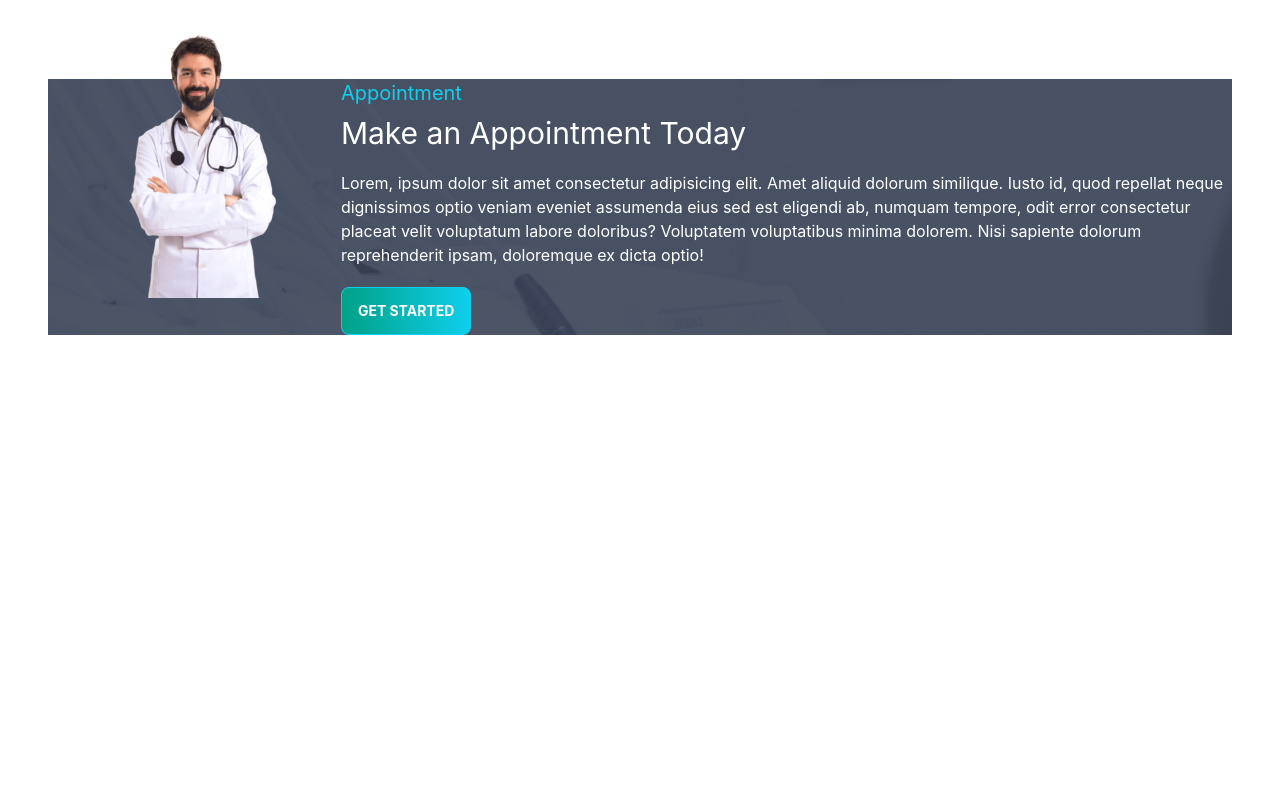
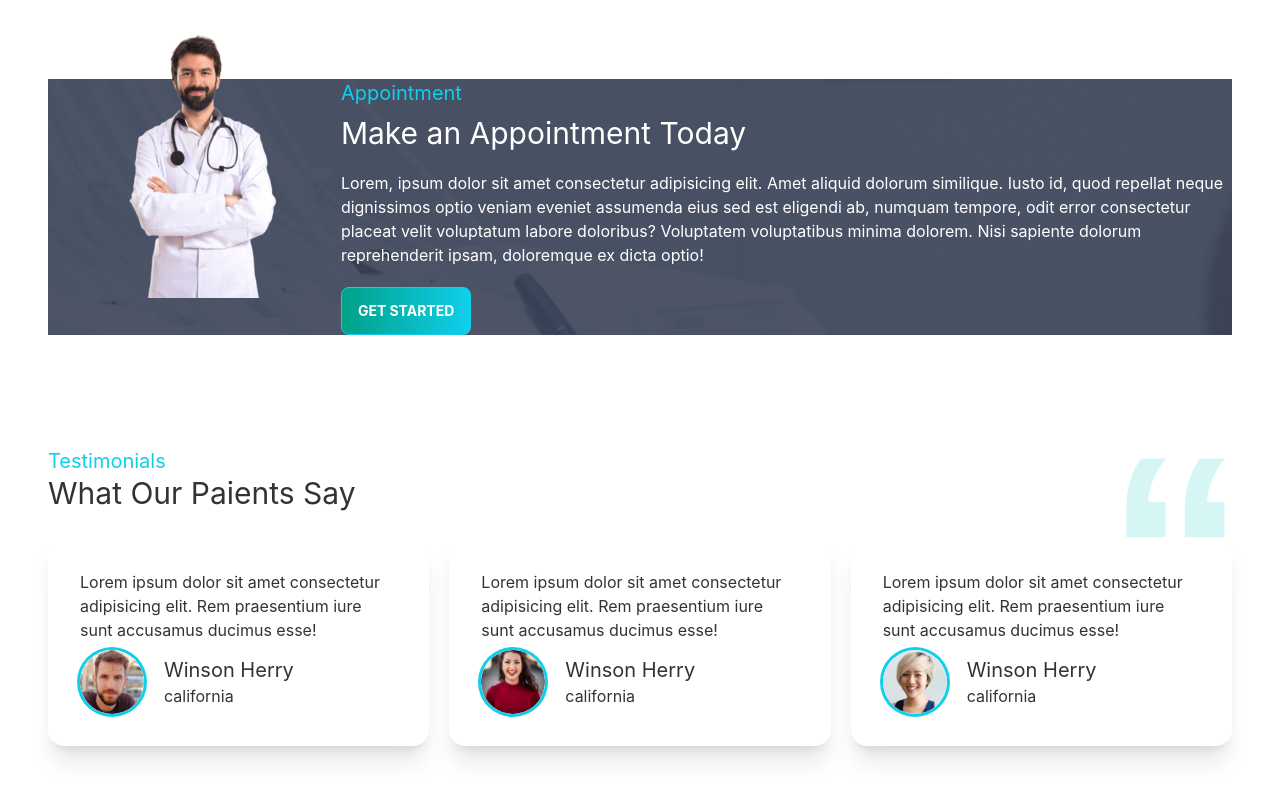
Before and after one commit to Ahsan855/Doctor-Portal-App, a React (Create React App) app: page / in a window 1280 px wide. Shown: the part 2348-3148 px from the top of the page. Before the commit the page ends 2683 px from the top, so only its background shows below. Built offline with nearby package versions, Linux system fonts and the light colour scheme.

Commit message:
testimonial section done

```diff
--- a/src/Pages/Home/Home.js
+++ b/src/Pages/Home/Home.js
@@ -4,6 +4,7 @@
 import Info from './Info';
 import MakeAppointment from './MakeAppointment';
 import Services from './Services/Services';
+import Testimonials from './Testimonials';
 const Home = () => {
     return (
         <div className='px-12'>
@@ -12,6 +13,7 @@
             <Services/>
             <Care/>
             <MakeAppointment/>
+            <Testimonials/>
         </div>
     );
 };
--- /dev/null
+++ b/src/Pages/Home/REview.js
@@ -0,0 +1,27 @@
+import React from "react";
+
+const REview = ({ review }) => {
+  return (
+    <div className="card lg:max-w-lg bg-base-100 shadow-xl">
+      <div className="card-body">
+        <p>
+          Lorem ipsum dolor sit amet consectetur adipisicing elit. Rem
+          praesentium iure sunt accusamus ducimus esse!
+        </p>
+        <div className="flex items-center">
+          <div className="avatar">
+            <div className="w-16 rounded-full ring ring-primary ring-offset-base-100 mr-5">
+              <img src={review.img} alt='' />
+            </div>
+          </div>
+          <div>
+              <h4 className="text-xl">{review.name}</h4>
+              <p>{review.location}</p>
+          </div>
+        </div>
+      </div>
+    </div>
+  );
+};
+
+export default REview;
--- /dev/null
+++ b/src/Pages/Home/Testimonials.js
@@ -0,0 +1,52 @@
+import React from 'react';
+import quote from '../../assets/icons/quote.svg'
+import pepole1 from '../../assets/images/people1.png'
+import pepole2 from '../../assets/images/people2.png'
+import pepole3 from '../../assets/images/people3.png'
+import REview from './REview';
+
+const Testimonials = () => {
+    const reviews = [
+        {
+            _id:1,
+            name: "Winson Herry",
+            review:"",
+            location: "california",
+            img:pepole1
+        },
+        {
+            _id:2,
+            name: "Winson Herry",
+            review:"",
+            location: "california",
+            img:pepole2
+        },
+        {
+            _id:3,
+            name: "Winson Herry",
+            review:"",
+            location: "california",
+            img:pepole3
+        }
+    ]
+    return (
+        <section className='my-28'>
+            <div className='flex justify-between'>
+                <div>
+                    <h4 className="text-xl text-primary font-blod">Testimonials</h4>
+                    <h2 className='text-3xl'>What Our Paients Say</h2>
+                </div>
+                <div>
+                    <img src={quote} className="w-28 lg:48" alt="" />
+                </div>
+            </div>
+            <div className='grid grid-cols-1 md:grid-cols-2 lg:grid-cols-3 gap-5'>
+                {
+                    reviews.map(review=><REview key={review._id} review={review}></REview>)
+                }
+            </div>
+        </section>
+    );
+};
+
+export default Testimonials;
```
